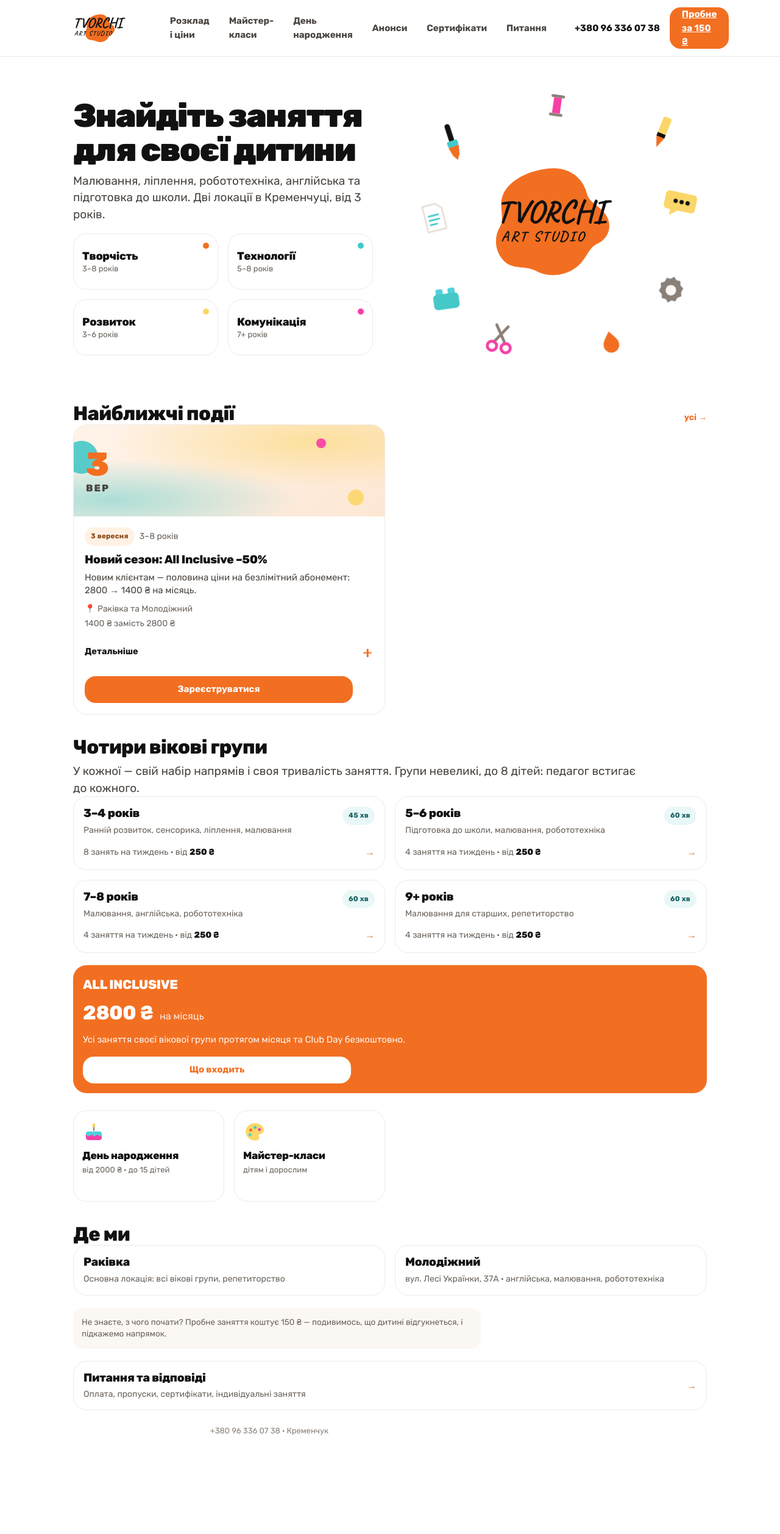
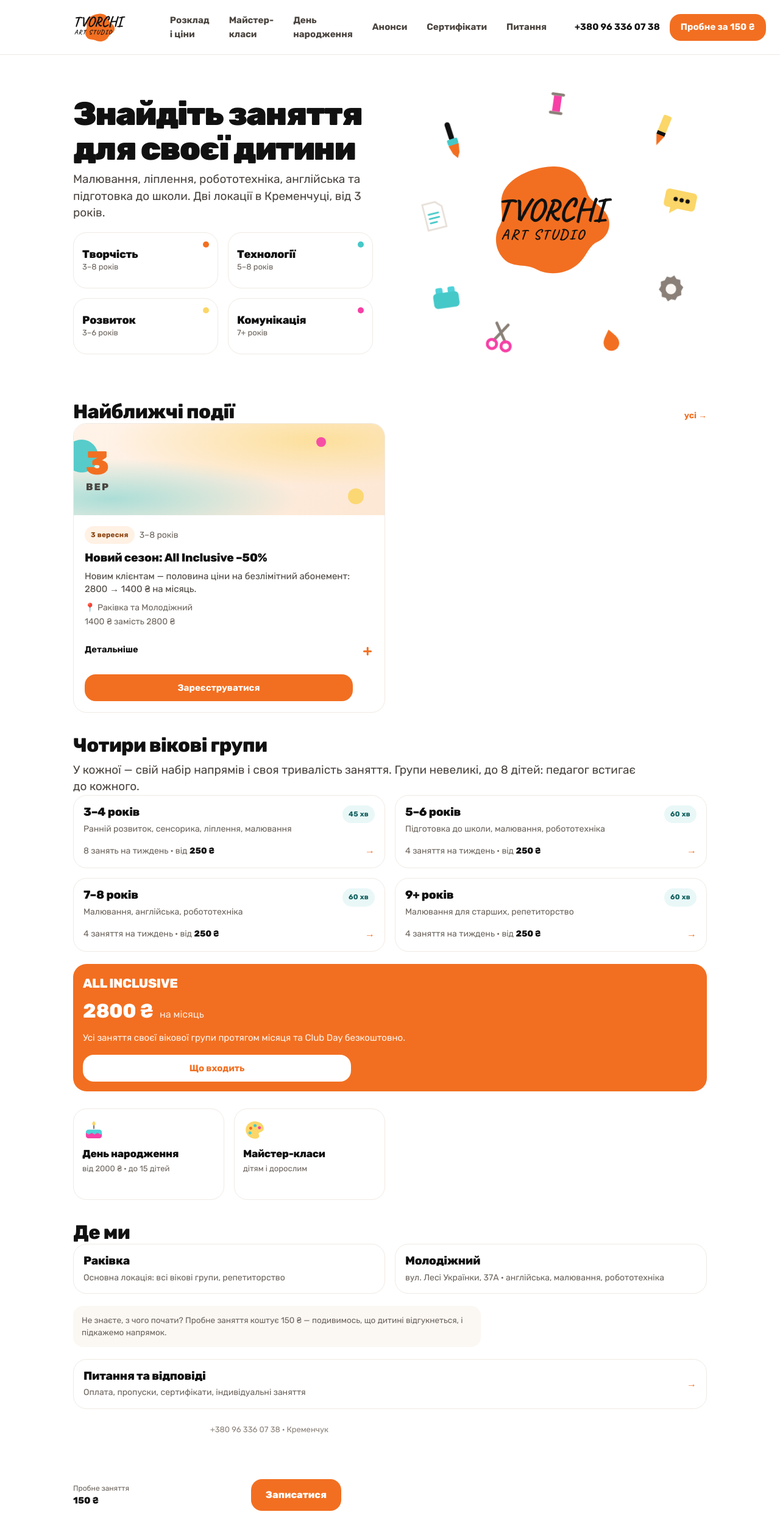
Before and after one commit to yarikantonenko201224-png/tvorchi-art-studio, a Next.js app: page / in a window 1280 px wide. Shown: the top 2516 px of the page at 61% size. Before the commit the page ends 2485 px from the top, so only its background shows below. Built offline with nearby package versions, Linux system fonts and the light colour scheme.

Commit message:
Fix: submit buttons unreachable on desktop

```diff
--- a/app/globals.css
+++ b/app/globals.css
@@ -72,10 +72,13 @@
 .icon-btn:active{background:var(--border-subtle)}
 
 /* ---------- кнопки ---------- */
+/* Многие кнопки — это ссылки (next/link), поэтому снимаем подчёркивание
+   и запрещаем перенос: «Пробне за 150 ₴» не должно ломаться на две строки. */
 .btn{
   appearance:none;border:0;background:var(--brand-orange);color:#fff;
   font-family:inherit;font-weight:800;font-size:16px;
-  min-height:52px;padding:0 24px;border-radius:var(--radius-control);cursor:pointer
+  min-height:52px;padding:0 24px;border-radius:var(--radius-control);cursor:pointer;
+  text-decoration:none;white-space:nowrap
 }
 .btn:active{background:var(--brand-orange-active)}
 .btn:disabled{background:#E4DCD4;color:#A79C92;cursor:not-allowed}
@@ -381,7 +384,8 @@
     transition:background .15s ease, color .15s ease
   }
   .site-nav a:hover{background:var(--surface-soft); color:var(--ink-900)}
-  .site-header-cta{display:flex; align-items:center; gap:16px}
+  .site-header-cta{display:flex; align-items:center; gap:16px; flex:none}
+  .site-header-cta .btn{min-height:44px; font-size:15px; padding:0 18px}
   .site-phone{
     font-weight:700; font-size:15px; color:var(--ink-900);
     text-decoration:none; white-space:nowrap
@@ -394,9 +398,18 @@
   }
   .page{padding:0 40px 64px}
 
-  /* Липкая нижняя панель на десктопе не нужна: её роль
-     играет кнопка в шапке, которая всегда на виду. */
-  .bar{display:none}
+  /* Липкую панель на десктопе НЕ прячем.
+
+     Сначала она была скрыта — мол, её роль играет кнопка в шапке.
+     Это сломало формы: кнопка отправки живёт внутри панели, и заявку
+     с компьютера стало невозможно отправить. Поэтому на широком экране
+     панель просто перестаёт быть липкой и становится обычным блоком
+     в конце страницы. */
+  .bar{
+    position:static; margin:8px 0 0; padding:0 40px;
+    background:none; backdrop-filter:none; border-top:0;
+    max-width:520px
+  }
 
   /* Кнопка «назад» внутри страниц — на десктопе есть меню */
   .topbar{display:none}
```
